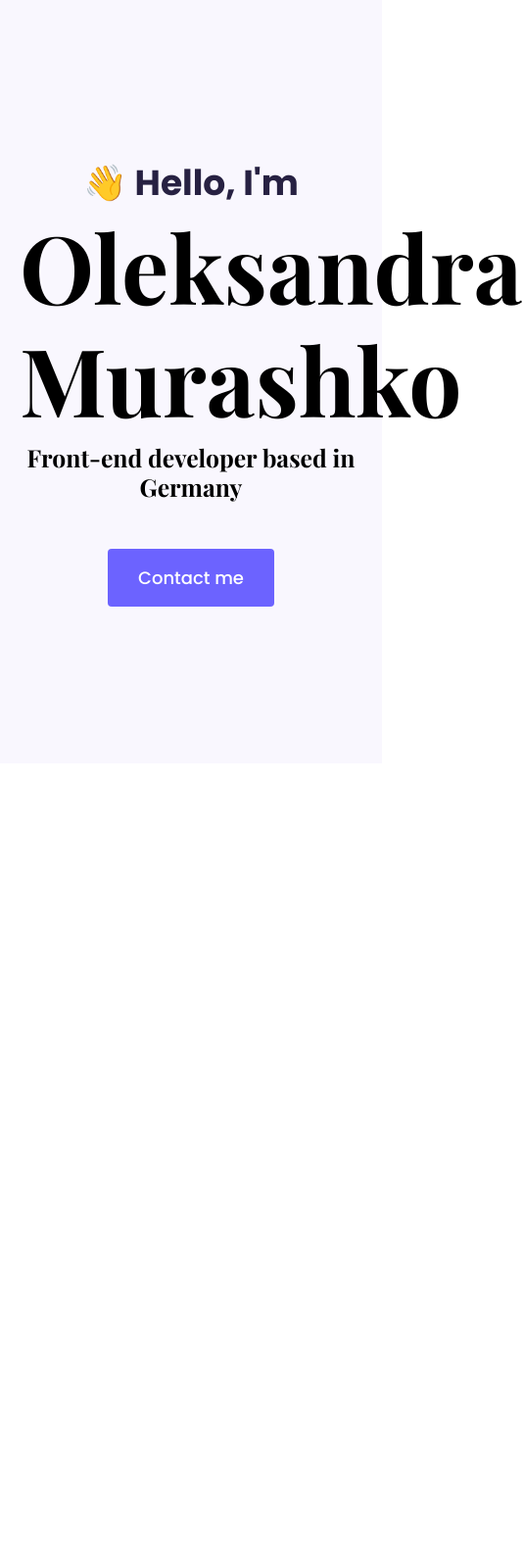
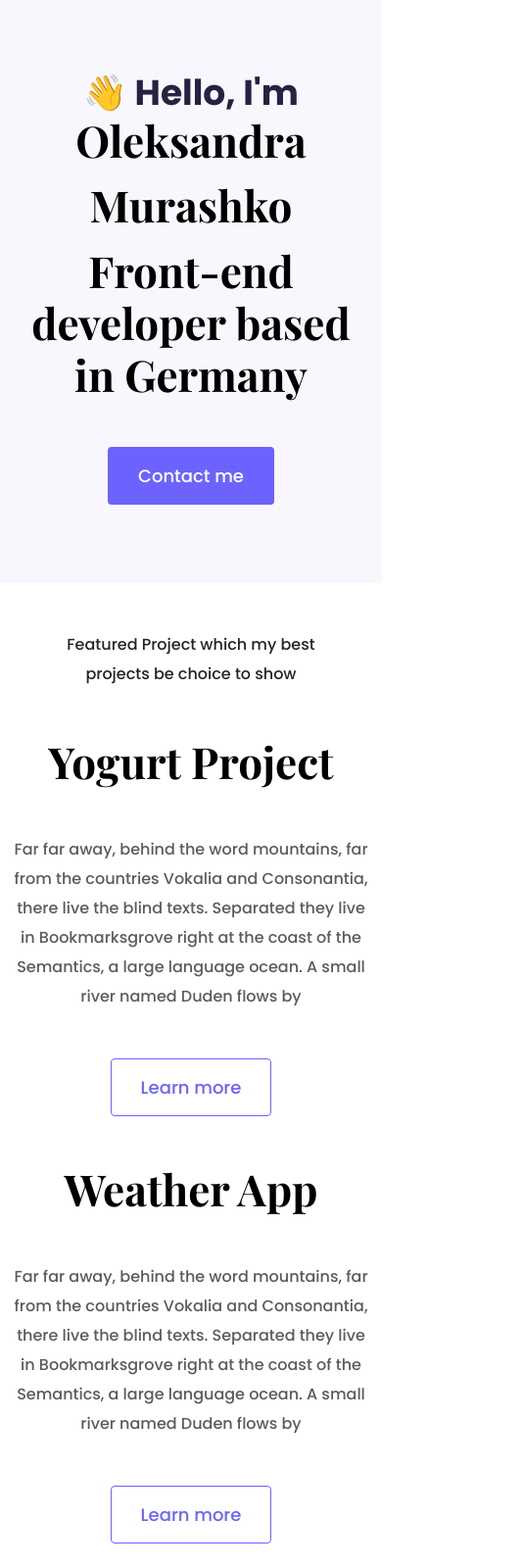
Before and after one commit to Aleksandra2503/Portfolio-project, a plain HTML site: page index.html in a window 390 px wide. Shown: the top 1600 px of the page at 98% size, 534 px wide, since content can reach past the window. Before the commit the page ends 844 px from the top, so only its background shows below. Drawn offline with nearby package versions, Linux system fonts and the light colour scheme.

Commit message:
Added homepage content design

```diff
--- a/index.html
+++ b/index.html
@@ -16,7 +16,63 @@
    <p>👋 Hello, I'm</p>
    <h1>Oleksandra Murashko</h1>
    <h2 class="mb-5">Front-end developer based in Germany</h2>
+   <div>
    <a href="#" class="btn btn-branding">Contact me</a>
+   </div>
   </div>
+  <p class="text-center m-5">
+    Featured Project which my best projects be choice to show
+  </p>
+  <div class="container">
+    <div class="row mb-5">
+        <div class="col d-none d-lg-block">
+         <img src="images/yogurt.png" class="img-fluid" alt="">
+        </div>
+        <div class="col">
+            <div class="project-description">
+         <h2 class="mb-5">Yogurt Project</h2>
+          <p class="mb-5 text-muted">
+            Far far away, behind the word mountains, far from the countries Vokalia and Consonantia, there live the blind texts. Separated they live in Bookmarksgrove right at the coast of the Semantics, a large language ocean. A small river named Duden flows by
+          </p>
+          <a href="" class="btn btn-branding-outline">
+            Learn more
+          </a>
+          </div>
+        </div>
+    </div>
+    <div class="row mb-5">
+
+        <div class="col">
+            <div class="project-description">
+         <h2 class="mb-5">Weather App</h2>
+          <p class="mb-5 text-muted">
+            Far far away, behind the word mountains, far from the countries Vokalia and Consonantia, there live the blind texts. Separated they live in Bookmarksgrove right at the coast of the Semantics, a large language ocean. A small river named Duden flows by
+          </p>
+          <a href="" class="btn btn-branding-outline">
+            Learn more
+          </a>
+          </div>
+        </div>
+        <div class="col d-none d-lg-block">
+            <img src="images/weather.png" class="img-fluid" alt="">
+           </div>
+    </div>
+    <div class="row">
+        <div class="col d-none d-lg-block">
+         <img src="images/dictionary.png" class="img-fluid" alt="">
+        </div>
+        <div class="col">
+            <div class="project-description">
+         <h2 class="mb-5">Dictionary App</h2>
+          <p class="mb-5 text-muted">
+            Far far away, behind the word mountains, far from the countries Vokalia and Consonantia, there live the blind texts. Separated they live in Bookmarksgrove right at the coast of the Semantics, a large language ocean. A small river named Duden flows by
+          </p>
+          <a href="" class="btn btn-branding-outline">
+            Learn more
+          </a>
+          </div>
+        </div>
+    </div>
+</div>
 </body>
 </html>
--- a/styles/portfolio.css
+++ b/styles/portfolio.css
@@ -20,10 +20,18 @@ h1, h2, h3, h4, h5, h6 {
 
 h1 {
     font-size: 96px;
+    line-height: 1.5;
+}
+
+h2 {
+    font-size: 64px;
 }
 
 p{
     font-weight: normal;
+    font-size: 16px;
+    line-height: 30px;
+
 }
 
 .hero {
@@ -40,9 +48,9 @@ p{
 }
 
 hero h2 {
-    font-family: var(--default-font-family);
+    font-family: var(--heading-font-family);
     font-weight: normal;
-    line-height: 2;
+    line-height: 1.5;
     font-size: 24px;
 }
 
@@ -54,3 +62,36 @@ hero h2 {
     line-height: 27px;
     padding: 15px 30px;
 }
+
+.btn-branding-outline {
+    color: var(--branding-color);
+    border: 1px solid var(--branding-color);
+    border-radius: 4px;
+    font-size: 18px;
+    line-height: 27px;
+    padding: 15px 30px;
+}
+
+.project-discription {
+    padding: 120px 60px;
+}
+
+@media (max-width: 900px) {
+    h1 {
+       font-size: 44px;
+       line-height: 1.5;
+    }
+
+    h2 {
+        font-size: 44px;
+    }
+
+    .hero {
+        padding: 80px 20px;
+    }
+
+    .project-description {
+        padding: 0;
+        text-align: center;
+    }
+}
```
Also changed, not shown: images/dictionary.png (added), images/weather.png (added), images/yogurt.png (added).
